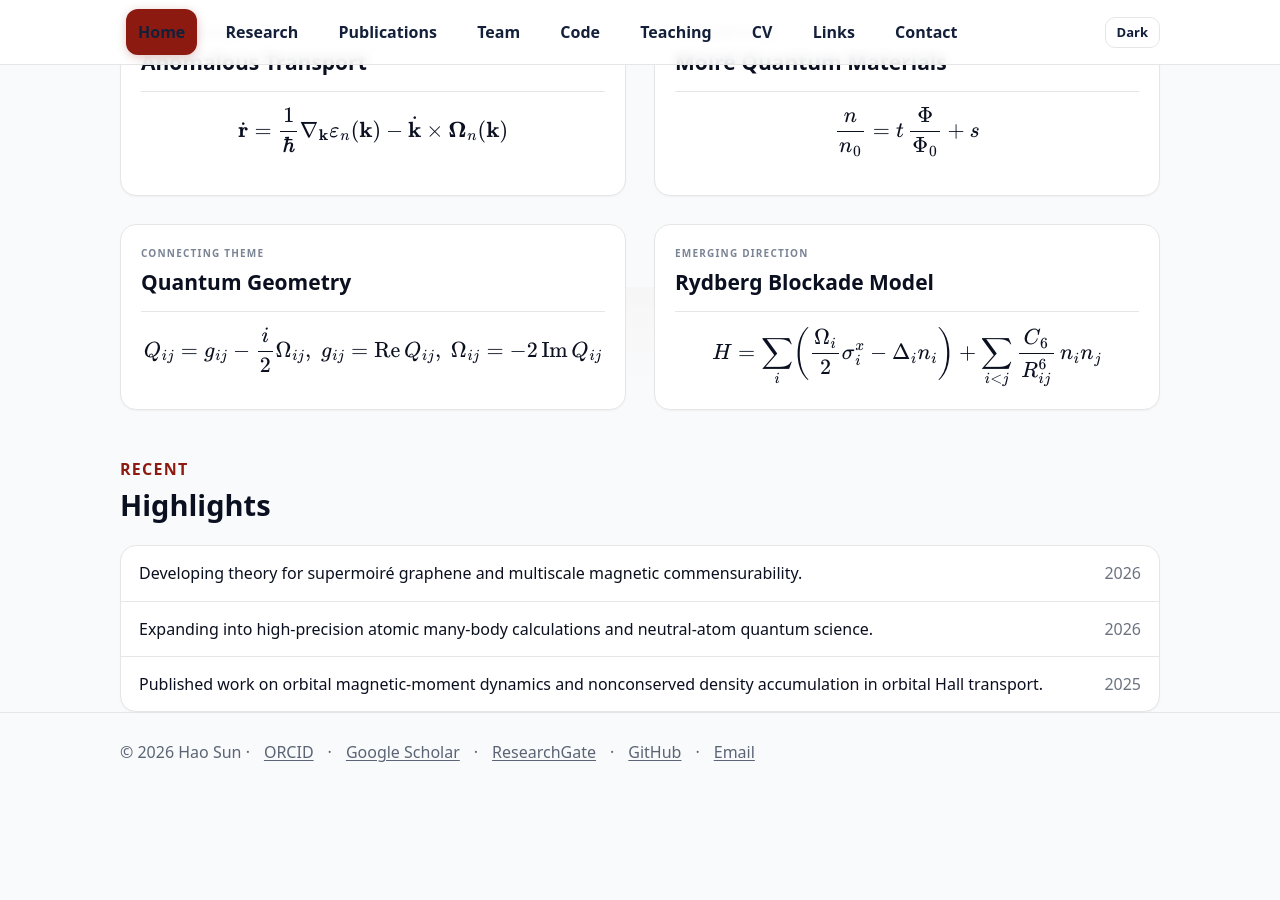
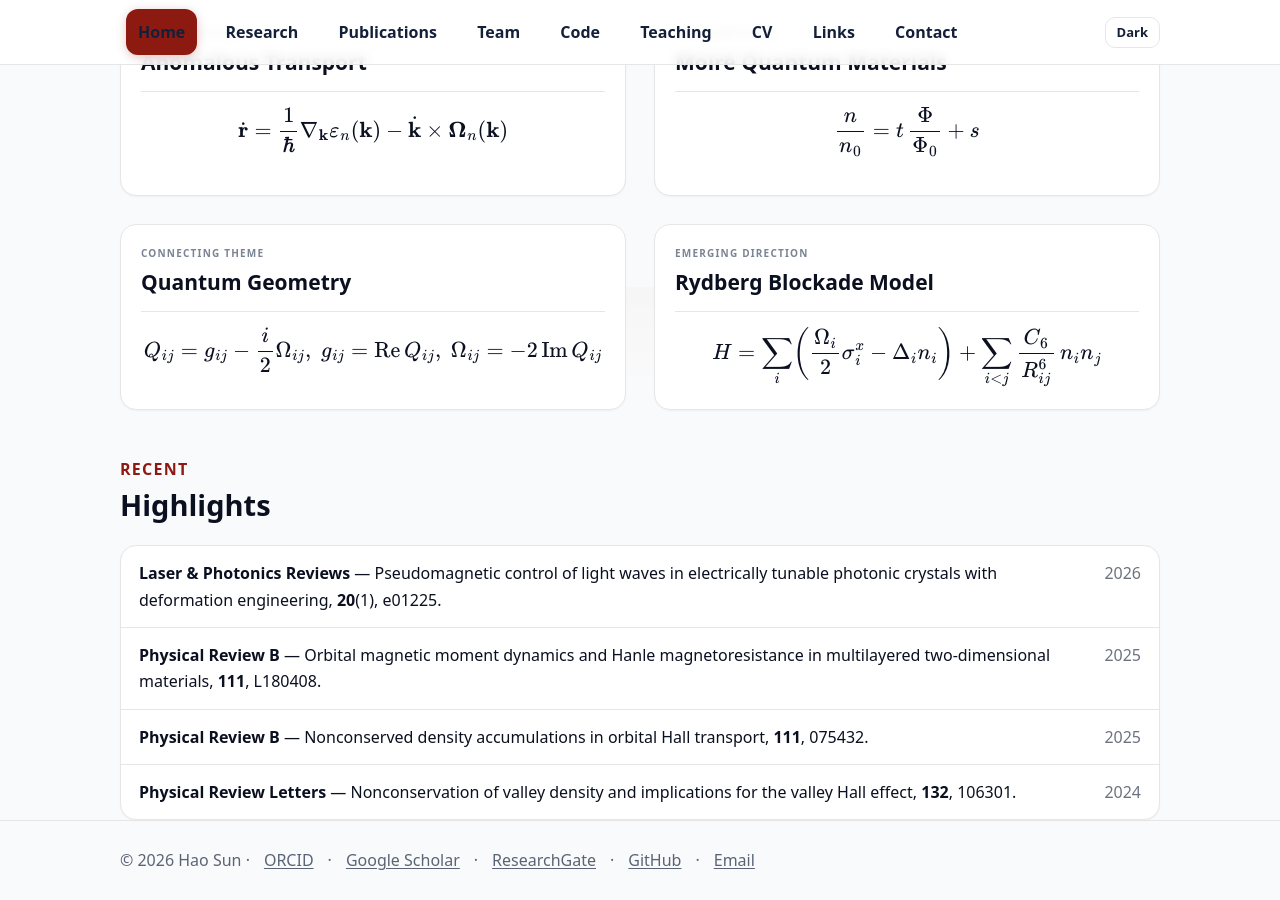
Before and after one commit to sunohao/sunohao.github.io, a Jekyll site: the page built from index.md, in a window 1280 px wide and 900 px high, scrolled down 613 px. Built offline with Jekyll 4.4.1, drawn with Linux system fonts in a browser that asks for light colours; before the commit the page ends 1405 px from its top, so only the background shows below that.

Commit message:
Update homepage highlights with recent publications

```diff
--- a/index.md
+++ b/index.md
@@ -67,9 +67,10 @@ title: Home
   </div>
   <div class="card">
     <ul class="news">
-      <li><span>Developing theory for supermoiré graphene and multiscale magnetic commensurability.</span><time>2026</time></li>
-      <li><span>Expanding into high-precision atomic many-body calculations and neutral-atom quantum science.</span><time>2026</time></li>
-      <li><span>Published work on orbital magnetic-moment dynamics and nonconserved density accumulation in orbital Hall transport.</span><time>2025</time></li>
+      <li><span><strong>Laser &amp; Photonics Reviews</strong> — Pseudomagnetic control of light waves in electrically tunable photonic crystals with deformation engineering, <strong>20</strong>(1), e01225.</span><time>2026</time></li>
+      <li><span><strong>Physical Review B</strong> — Orbital magnetic moment dynamics and Hanle magnetoresistance in multilayered two-dimensional materials, <strong>111</strong>, L180408.</span><time>2025</time></li>
+      <li><span><strong>Physical Review B</strong> — Nonconserved density accumulations in orbital Hall transport, <strong>111</strong>, 075432.</span><time>2025</time></li>
+      <li><span><strong>Physical Review Letters</strong> — Nonconservation of valley density and implications for the valley Hall effect, <strong>132</strong>, 106301.</span><time>2024</time></li>
     </ul>
   </div>
 </section>
```
